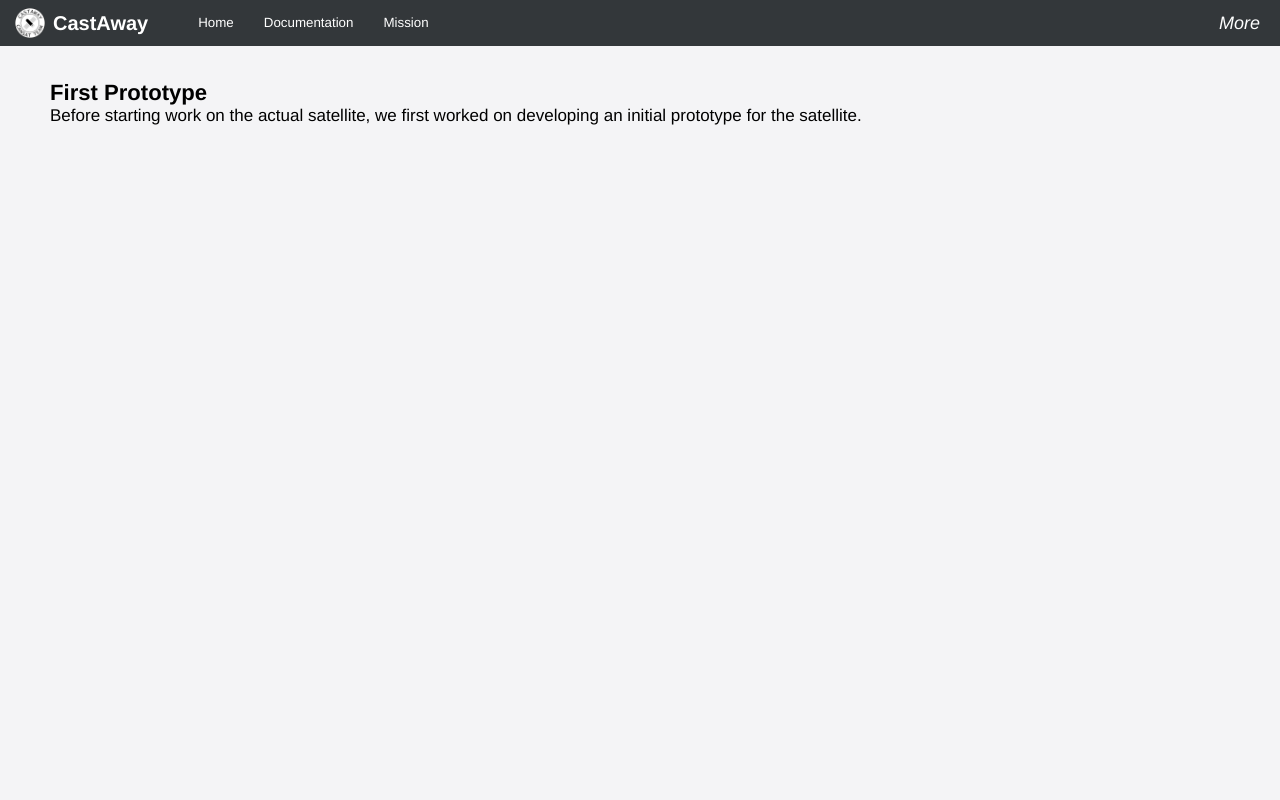
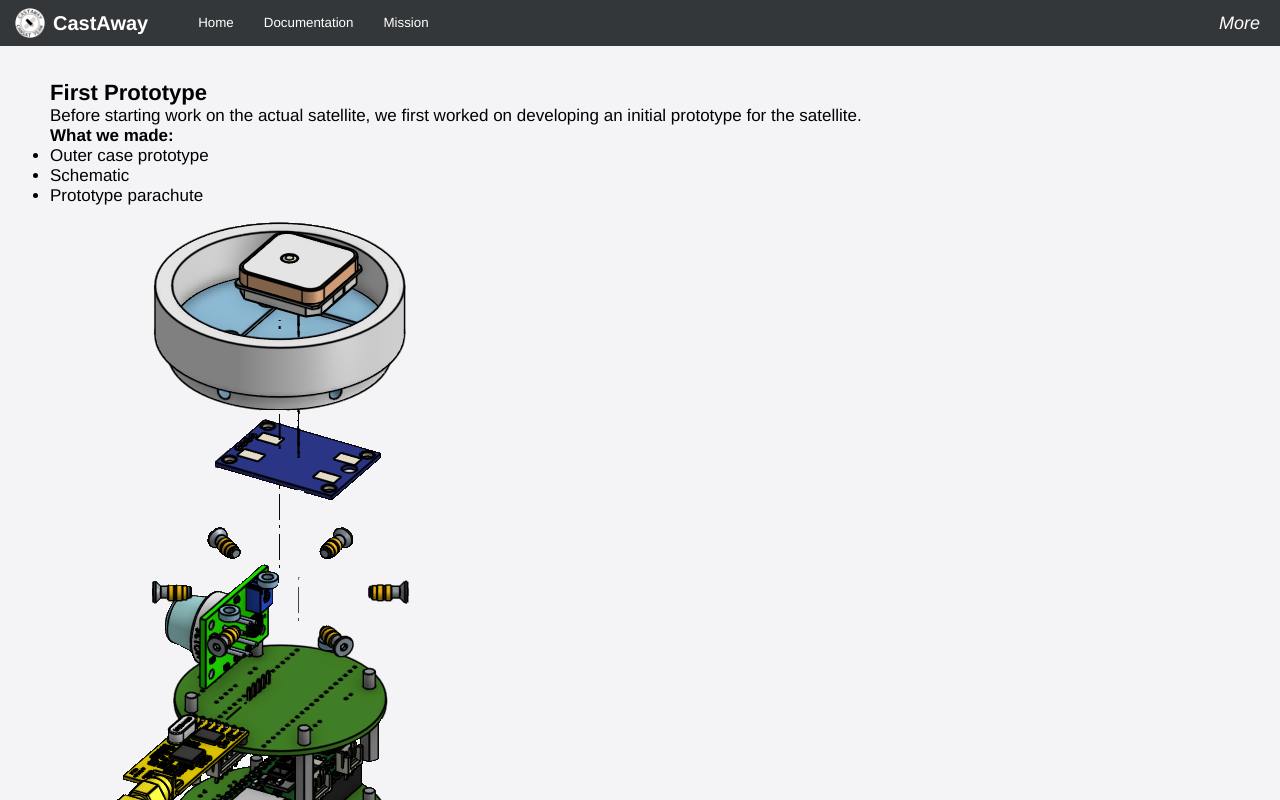
Before and after one commit to snej55/cansat-site, a React (Create React App) app in the folder react-port/: page / in a window 1280 px wide. Both pictures are taken after a click on the button "Documentation". Shown: the top 800 px of the page. Built offline with nearby package versions, Linux system fonts and the light colour scheme.

Commit message:
Add screenshot to docs page

```diff
--- a/react-port/src/Components/Docs.js
+++ b/react-port/src/Components/Docs.js
@@ -4,6 +4,14 @@ export function Docs() {
             <h2>First Prototype</h2>
             Before starting work on the actual satellite, we first worked on developing an initial prototype
             for the satellite.
+            <br></br>
+            <h3>What we made: </h3>
+            <ul>
+                <li>Outer case prototype</li>
+                <li>Schematic</li>
+                <li>Prototype parachute</li>
+            </ul>
+            <img src="screenshots/Screenshot 2025-05-15 at 19.37.39 - transparent.png" alt="cad model"></img>
         </div>
     )
 }
```
